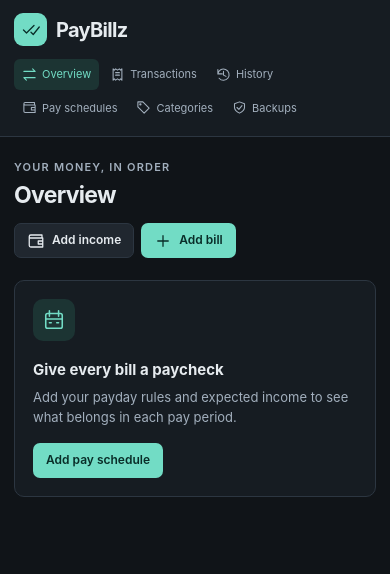
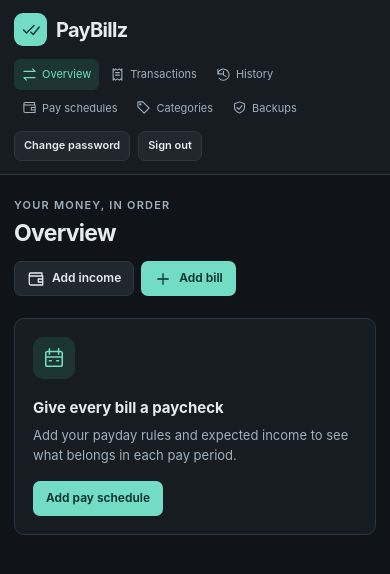
Before and after one commit to BonEvil/PayBillz, a Django app: page / in a window 390 px wide. Shown: the top 574 px of the page. Run offline with Django 5.2, Linux system fonts and the light colour scheme; the visitor is signed in with stand-in values (Sample User, id 1); data that the repository does not hold is empty.

Commit message:
Keep hosted account controls accessible on mobile

```diff
--- a/bills/static/bills/site.css
+++ b/bills/static/bills/site.css
@@ -215,3 +215,9 @@ input:not([type=checkbox]),select,textarea{font-size:16px}
 #icon-picker>.section-heading{flex-shrink:0}
 #icon-picker .icon-grid{grid-template-columns:repeat(5,minmax(0,1fr));overflow-y:auto;min-height:0;padding:4px;margin:10px -4px 0}
 @media(max-width:650px){#icon-picker .icon-grid{grid-template-columns:repeat(3,minmax(0,1fr))}}
+
+/* Keep account actions available in the compact mobile header. */
+@media(max-width:650px){
+.sidebar-bottom.account-controls{display:flex;flex-wrap:wrap;gap:8px;padding:8px 0 0;margin:0}
+.sidebar-bottom.account-controls>.local-dot,.sidebar-bottom.account-controls>small{display:none}
+}
--- a/bills/templates/bills/base.html
+++ b/bills/templates/bills/base.html
@@ -1,5 +1,5 @@
 {% load static bill_icons %}<!doctype html>
-<html lang="en"><head><meta charset="utf-8"><meta name="viewport" content="width=device-width, initial-scale=1"><title>{% block title %}PayBillz{% endblock %}</title><link rel="stylesheet" href="{% static 'bills/site.css' %}?v=graphite-1"><link rel="manifest" href="{% url 'bills:manifest' %}"><meta name="theme-color" content="#101418"><meta name="color-scheme" content="dark"><meta name="application-name" content="PayBillz"><link rel="icon" type="image/png" href="{% url 'bills:icon_192' %}"><link rel="apple-touch-icon" href="{% url 'bills:apple_icon' %}"><script src="{% static 'bills/app.js' %}?v=graphite-1" defer></script><script src="{% url 'bills:pwa_register' %}" defer></script></head>
+<html lang="en"><head><meta charset="utf-8"><meta name="viewport" content="width=device-width, initial-scale=1"><title>{% block title %}PayBillz{% endblock %}</title><link rel="stylesheet" href="{% static 'bills/site.css' %}?v=hosted-1"><link rel="manifest" href="{% url 'bills:manifest' %}"><meta name="theme-color" content="#101418"><meta name="color-scheme" content="dark"><meta name="application-name" content="PayBillz"><link rel="icon" type="image/png" href="{% url 'bills:icon_192' %}"><link rel="apple-touch-icon" href="{% url 'bills:apple_icon' %}"><script src="{% static 'bills/app.js' %}?v=graphite-1" defer></script><script src="{% url 'bills:pwa_register' %}" defer></script></head>
 <body><a class="skip-link" href="#main">Skip to content</a><div class="app-shell"><aside class="sidebar"><a class="brand" href="{% url 'bills:dashboard' %}"><span class="brand-mark">{% icon 'checks' %}</span><span>PayBillz<small>A little more settled.</small></span></a><span class="nav-label">Workspace</span><nav aria-label="Main navigation">
 {% with route=request.resolver_match.url_name %}
 <a href="{% url 'bills:dashboard' %}" {% if route == 'dashboard' %}aria-current="page"{% endif %}>{% icon 'arrows' %} Overview</a>
@@ -7,4 +7,4 @@
 <a href="{% url 'bills:history' %}" {% if route == 'history' %}aria-current="page"{% endif %}>{% icon 'history' %} History</a>
 <a href="{% url 'bills:schedule' %}" {% if route == 'schedule' or route == 'schedule_edit' or route == 'schedule_new' %}aria-current="page"{% endif %}>{% icon 'wallet' %} Pay schedules</a>
 <a href="{% url 'bills:category_list' %}" {% if route == 'category_list' or route == 'category_edit' or route == 'category_new' %}aria-current="page"{% endif %}>{% icon 'tag' %} Categories</a>
-<a href="/settings/backup/">{% icon 'shield' %} Backups</a>{% endwith %}</nav><div class="sidebar-bottom"><span class="local-dot">Private workspace</span>{% if request.user.is_authenticated %}<a class="button secondary compact" href="/account/password/">Change password</a><form method="post" action="/logout/">{% csrf_token %}<button class="button secondary compact" type="submit">Sign out</button></form>{% endif %}<small>Your data stays yours.</small></div></aside><main id="main">{% block content %}{% endblock %}</main></div></body></html>
+<a href="/settings/backup/">{% icon 'shield' %} Backups</a>{% endwith %}</nav><div class="sidebar-bottom{% if request.user.is_authenticated %} account-controls{% endif %}"><span class="local-dot">Private workspace</span>{% if request.user.is_authenticated %}<a class="button secondary compact" href="/account/password/">Change password</a><form method="post" action="/logout/">{% csrf_token %}<button class="button secondary compact" type="submit">Sign out</button></form>{% endif %}<small>Your data stays yours.</small></div></aside><main id="main">{% block content %}{% endblock %}</main></div></body></html>
```
